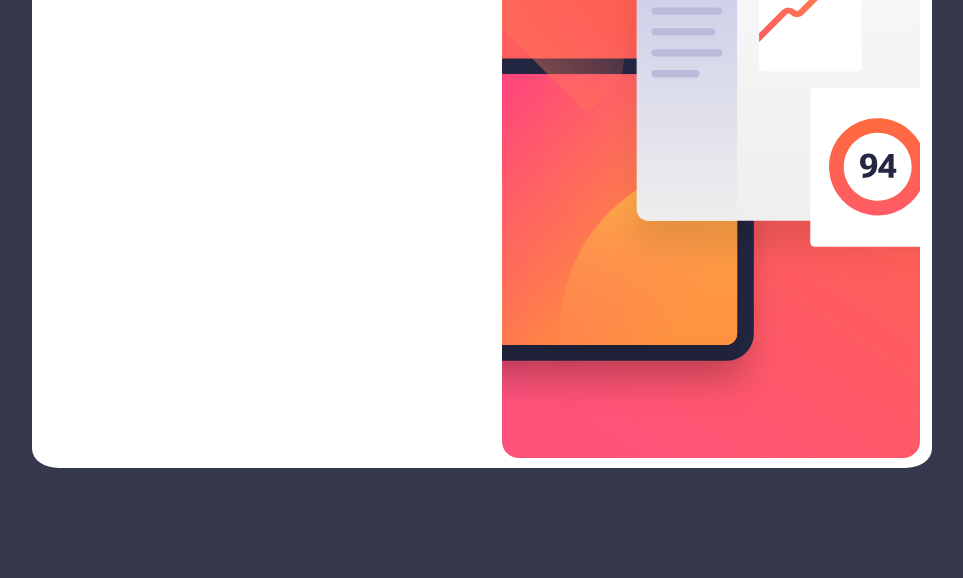
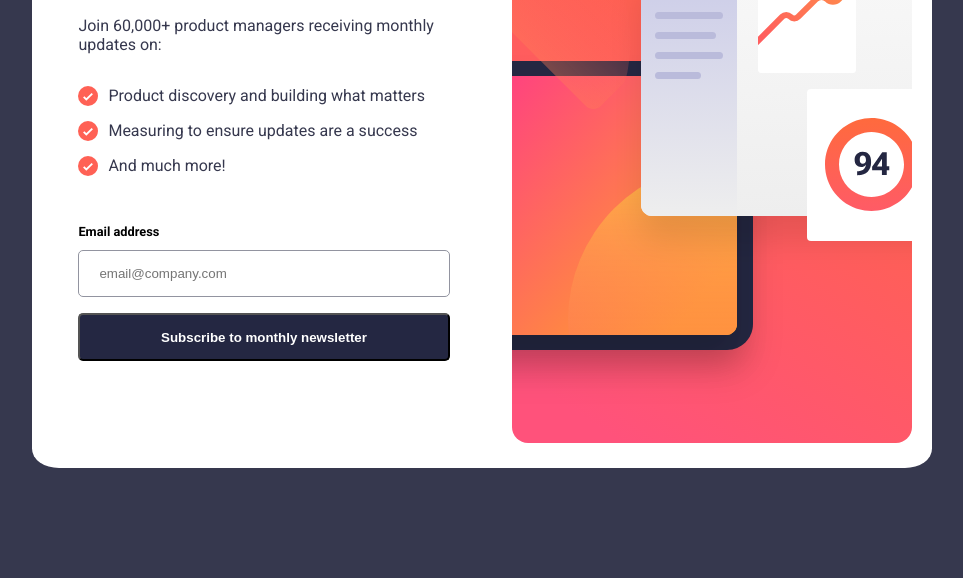
Before and after one commit to kunal90803/Newsletter_sign_up, a plain HTML site: page index.html in a window 1280 px wide. Shown: the part 222-800 px from the top of the page, without its empty margins (158-1121 px from the left). Drawn offline with Linux system fonts and the light colour scheme.

Commit message:
ui_update

```diff
--- a/index.html
+++ b/index.html
@@ -6,6 +6,9 @@
 
   <!-- <link rel="icon" type="image/png" sizes="32x32" href="./assets/images/favicon-32x32.png"> -->
    <link rel="stylesheet" href="style.css">
+   <link rel="stylesheet" href="responsive.css">
+   <link href="https://fonts.googleapis.com/css2?family=Roboto:wght@400;700&display=swap" rel="stylesheet">
+
 
   <title>Frontend Mentor | Newsletter sign-up form with success message</title>
 
@@ -18,11 +21,29 @@
 <body>
   <main>
     <section>
-      <article>
-        <h1>Stay updated!</h1>
+      <article class="first">
+        <div class="content">
+          <h1>Stay updated!</h1>
+          <p>Join 60,000+ product managers receiving monthly updates on:</p>
+
+          <div class="notes">
+            <div><img src="./assets/images/icon-list.svg">Product discovery and building what matters</div>
+            <div><img src="./assets/images/icon-list.svg">Measuring to ensure updates are a success</div>
+            <div><img src="./assets/images/icon-list.svg">And much more!</div>
+          </div>
+
+          <span class="email-add">Email address</span>
+          <input type="text" placeholder="email@company.com">
+          <button class="subscribe"> Subscribe to monthly newsletter</button>
+
+
+        </div>
       </article>
-      <article>
-        <img class="icon" src="./assets/images/illustration-sign-up-desktop.svg" alt="">
+      <article class="second">
+        <picture>
+          <source srcset="./assets/images/illustration-sign-up-mobile.svg" media="(max-width: 1024px)">
+          <img class="icon" src="./assets/images/illustration-sign-up-desktop.svg" alt="Sign Up Illustration">
+        </picture>
       </article>
 
     </section>
--- /dev/null
+++ b/responsive.css
@@ -0,0 +1,27 @@
+@media (max-width:1024px){
+    section{
+        width: 400px;
+        height: fit-content;
+        display: flex;
+        flex-direction: column-reverse;
+        justify-content: flex-end;
+        padding: 0;
+        border-radius: 0;
+
+    }
+    .second img {
+        width: 400px; /* Ensure the image takes full width */
+        height: auto; /* Maintain aspect ratio */
+
+    }
+    .second{
+        margin: 0;
+    }
+    h1{
+        font-size:40px ;
+        margin: 0;
+    }
+    .content{
+        padding: 0 0 30px 0px;
+    }
+}
--- a/style.css
+++ b/style.css
@@ -1,17 +1,17 @@
 body{
     background:hsl(235, 18%, 26%);
     /* height: 100vh; */
+    font-family: 'Roboto', sans-serif;
 
 
 }
 main{
   display: grid;
-  place-items: center; /* Centers both vertically and horizontally */
-  /* grid-template-columns: 1fr 1fr; */
+  place-items: center;
   height: 100%;
-  /* width: 100%; */
+
   margin: 50px;
-  /* gap: 10px; */
+
 
 }
 
@@ -23,17 +23,95 @@ section{
     display: grid;
     /* place-items: center; */
 
-    grid-template-columns: 1fr 1fr;
+    grid-template-columns: 1.5fr 1fr;
     padding: 10px 0px;
     gap: 1rem;
     border-radius: 3%;
     box-sizing: content-box;
 }
-article{
+.second{
     display: flex;
+    flex-direction: column;
     justify-content: center;
+    align-items: center;
+     margin-right: 20px;
+}
+.first{
+    display: flex;
+    flex-direction: column;
+    /* justify-content: center; */
+    align-items: center;
+
 }
 h1{
     /* margin-top: 1rem; */
-    font-size: 50px;
+    font-size: 58px;
+    margin-bottom: 1rem;
 }
+.content{
+    display: flex;
+    flex-direction: column;
+    /* align-items: center; */
+    width: 80%;
+    padding: 20px;
+
+}
+.content p{
+    /* maxwidth: 310px; */
+    font-size: 16px;
+    color:hsl(235, 18%, 26%);
+}
+
+.content img{
+    width: 20px;
+    height: 20px;
+}
+.notes{
+    display: flex;
+    flex-direction: column;
+    margin-top: 1rem;
+    gap: 15px;
+    color: hsl(235, 18%, 26%);
+}
+.notes div{
+    display: flex;
+    gap: 10px;
+
+}
+
+.email-add{
+    margin-top: 3rem;
+    font-weight: bold;
+    font-size: 0.8rem;
+}
+input{
+    margin-top: 0.7rem;
+    padding: 15px 20px;
+    border-radius: 5px;
+    border: 1px solid hsl(231, 7%, 60%);
+    cursor: pointer;
+}
+
+input:hover{
+    cursor: pointer;
+}
+
+.subscribe{
+    cursor: pointer;
+    margin-top: 1rem;
+    height: 3rem;
+    color: white ;
+    font-weight: bold;
+    background-color: hsl(234, 29%, 20%);
+    border-radius: 5px;
+    transition: background-color 0.5s ease;
+}
+.subscribe:hover{
+    background-color: hsl(4, 100%, 67%);
+    border: none;
+    box-shadow: rgba(255, 102, 102, 0.25) 0px 54px 55px,
+                rgba(255, 102, 102, 0.12) 0px -12px 30px,
+                rgba(255, 102, 102, 0.12) 0px 4px 6px,
+                rgba(255, 102, 102, 0.17) 0px 12px 13px,
+                rgba(255, 102, 102, 0.09) 0px -3px 5px;
+}
```
